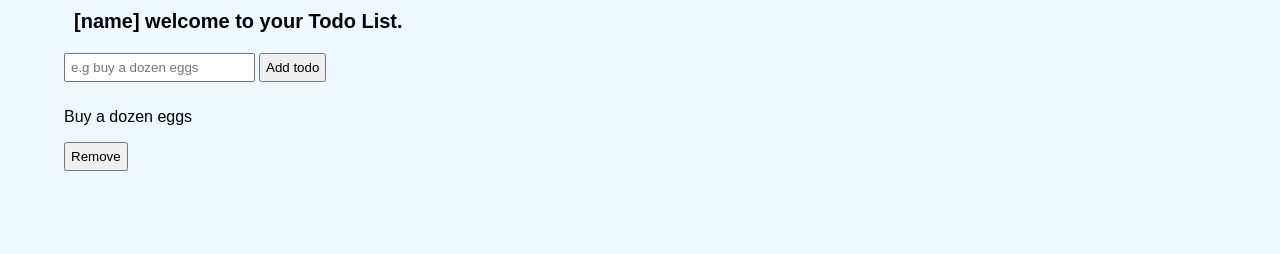
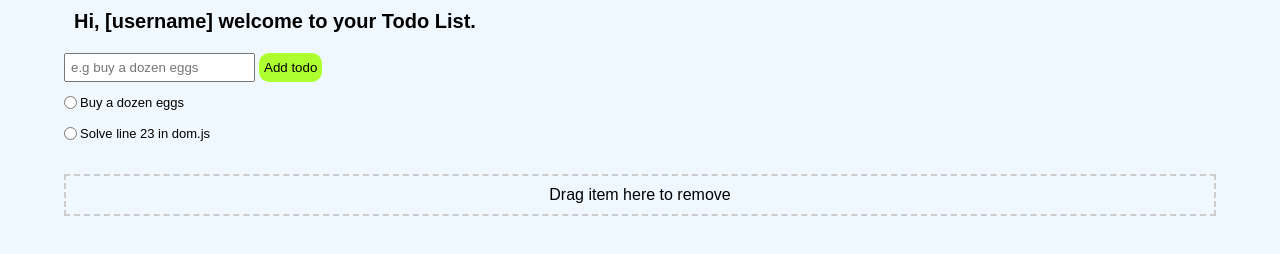
Before and after one commit to Mathye-Simon/Todo-List, a plain HTML site: page index.html in a window 1280 px wide. Drawn offline with Linux system fonts and the light colour scheme.

Commit message:
introduced a new interface for removing items

```diff
--- a/assets/style.css
+++ b/assets/style.css
@@ -17,13 +17,58 @@ h1 {
     width: 90vw;
     margin: auto;
 }
-
-input {
-    padding: 5px;
-    margin: 0px;
-}
+/* input section */
 .addToDo {
     display: flex;
     flex-direction: row;
     gap: 4px;
 }
+.addBtn {
+    border-radius: 10px;
+    background-color: greenyellow;
+    border: 0px;
+    cursor: pointer;
+    transition: box-shadow 0.3s ease;
+}
+.addBtn:hover {
+    box-shadow:  0 0 0 2px greenyellow;
+}
+/* added todos */
+.todoListContainer {
+    display: flex;
+    flex-direction: column;
+    gap: 10px;
+}
+.todo {
+    display: flex;
+    flex-direction: row;
+    cursor:grab;
+}
+/* all input elements */
+input {
+    padding: 5px;
+    margin: 0px;
+}
+.list {
+    font-size: 13px;
+    margin: 0px;
+    padding: 3px;
+    /* outline: rgb(143, 143, 15) 1px solid; */
+}
+.removeBtn {
+    border-radius: 10px;
+    background-color: rgb(255, 47, 47);
+    border: 0px;
+    cursor: pointer;
+    transition: box-shadow 0.3s ease;
+
+}
+#drop-zone {
+    margin-top: 20px;
+    padding: 10px;
+    border: 2px dashed #ccc;
+    text-align: center;
+}
+.removeBtn:hover {
+    box-shadow:  0 0 0 1px rgb(255, 47, 47);
+}
--- a/index.html
+++ b/index.html
@@ -9,14 +9,20 @@
 <body style="background-color: aliceblue;">
     <div class="container">
         <h1>
-            [name] welcome to your Todo List.
+            Hi, [username] welcome to your Todo List.
         </h1>
         <div class="addToDo">
             <input type="text" class="inputToDo" placeholder="e.g buy a dozen eggs">
-            <input type="button" id="addbtn" value="Add todo">
+            <input type="button" class="addBtn" value="Add todo">
         </div>
-        <div id="todos">
-            <p>Buy a dozen eggs</p><input type="button" value="Remove">
+        <div class="todoListContainer">
+            <div class="todo">
+                <input type="radio"><p class="list" draggable="true">Buy a dozen eggs</p>
+            </div>
+            <div class="todo" draggable="true">
+                <input type="radio"><p class="list">Solve line 23 in dom.js</p>
+            </div>
+            <div id="drop-zone">Drag item here to remove</div>
         </div>
     </div>
 
```
